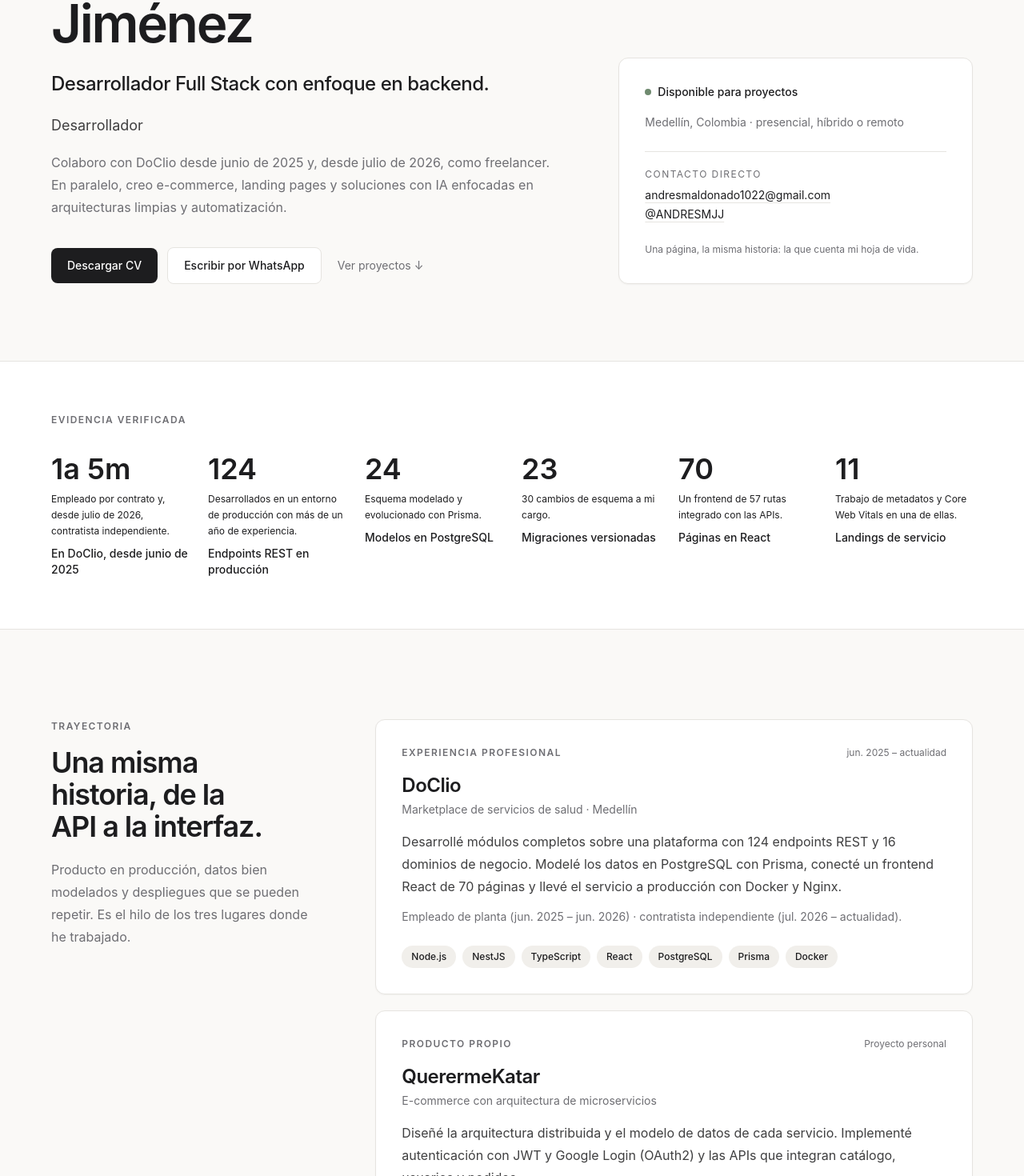
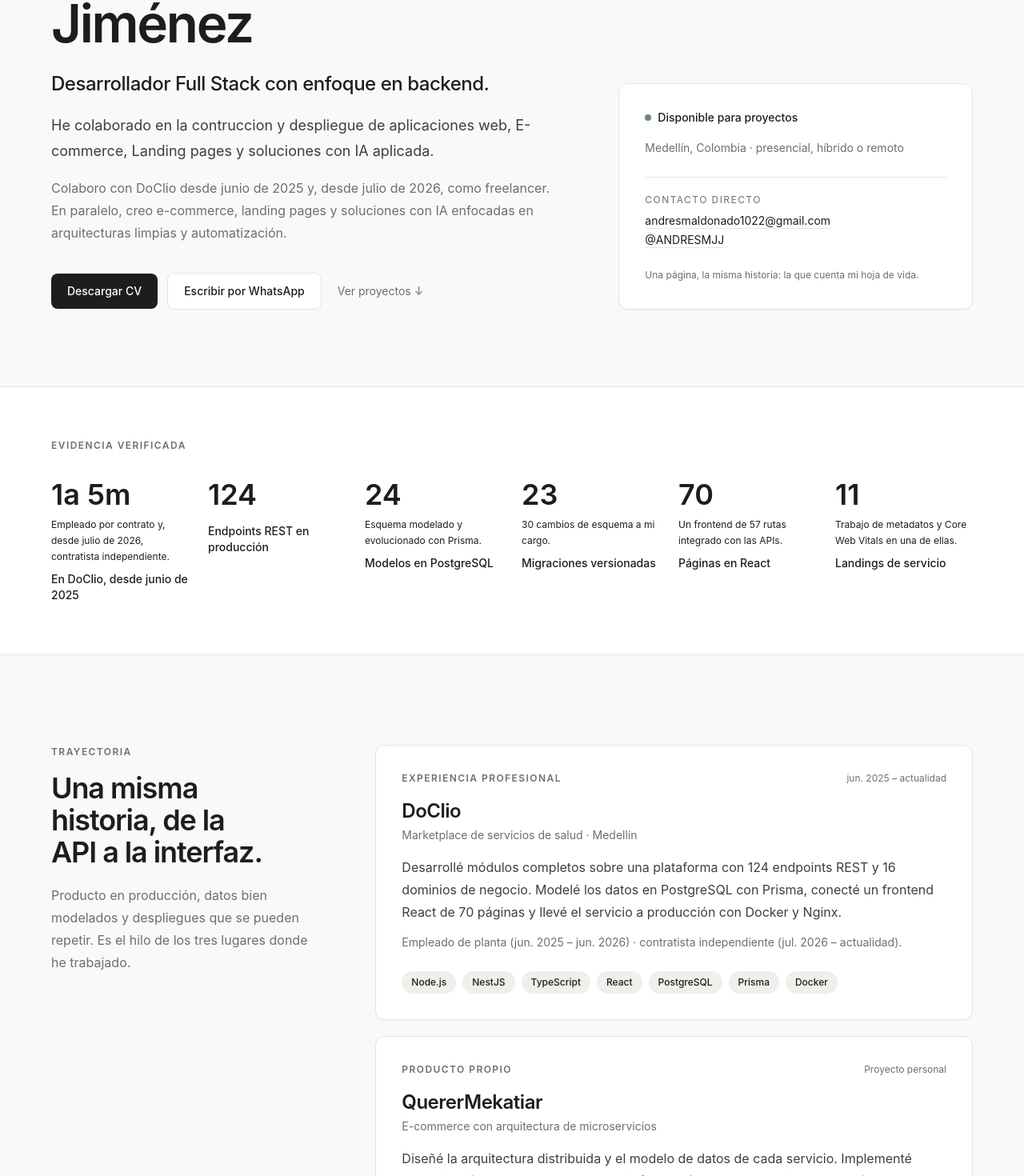
Before and after one commit to Andresmjj/portfolio, a React (Vite) app: page / in a window 1280 px wide. Shown: the part 276-1746 px from the top of the page at 80% size. Built offline with nearby package versions, Linux system fonts and the light colour scheme.

Commit message:
Feat: Change intro  info

```diff
--- a/src/data/profile.js
+++ b/src/data/profile.js
@@ -15,7 +15,7 @@ export const profile = {
   availability: 'Disponible para trabajo presencial, híbrido o remoto',
   headline: 'Desarrollador Full Stack con enfoque en backend.',
   intro:
-    'Desarrollador ',
+    'He colaborado en la contruccion y despliegue de aplicaciones web, E-commerce, Landing pages y soluciones con IA aplicada.',
   summary:
     'Desarrollador Full Stack con enfoque en backend y más de un año de experiencia construyendo y desplegando aplicaciones web en producción para el sector salud, con continuidad como contratista independiente desde julio de 2026. Cubro el ciclo completo del producto: APIs REST sobre una plataforma modular con NestJS, modelado de datos con PostgreSQL y Prisma, interfaces en React y despliegue en Linux con Docker y Nginx. Complemento el desarrollo con SEO técnico, rendimiento e integración de modelos de lenguaje para automatizar flujos de negocio.',
   whatsappMessage:
@@ -39,7 +39,6 @@ export const stats = [
   {
     value: '124',
     label: 'Endpoints REST en producción',
-    detail: 'Desarrollados en un entorno de producción con más de un año de experiencia.',
   },
   {
     value: '24',
@@ -79,7 +78,7 @@ export const journey = [
     id: 'queremekatar',
     period: 'Proyecto personal',
     type: 'Producto propio',
-    title: 'QuerermeKatar',
+    title: 'QuererMekatiar',
     subtitle: 'E-commerce con arquitectura de microservicios',
     description:
       'Diseñé la arquitectura distribuida y el modelo de datos de cada servicio. Implementé autenticación con JWT y Google Login (OAuth2) y las APIs que integran catálogo, usuarios y pedidos.',
```
Also changed, not shown: public/llms.txt, public/og-image.png (deleted).
